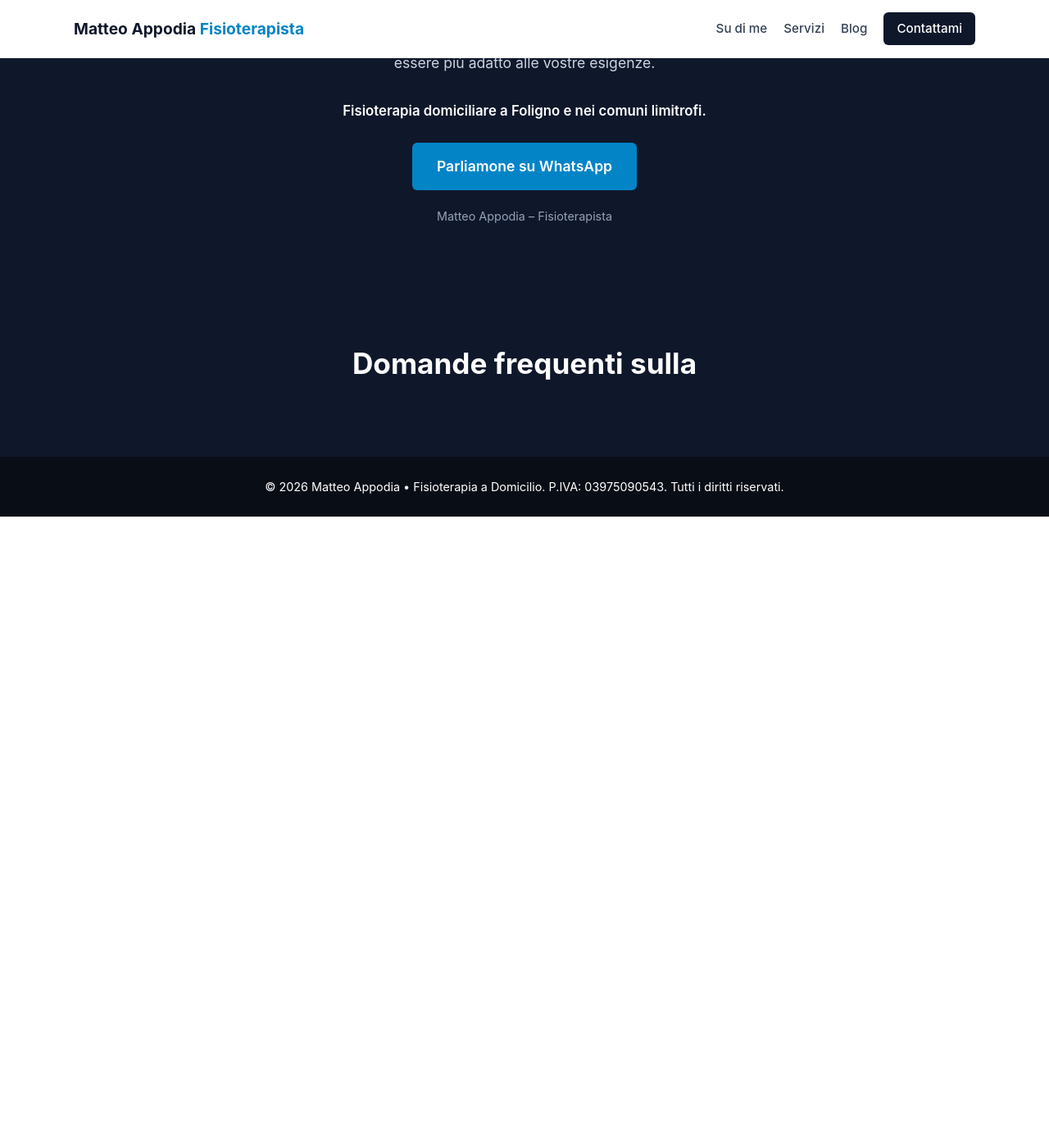
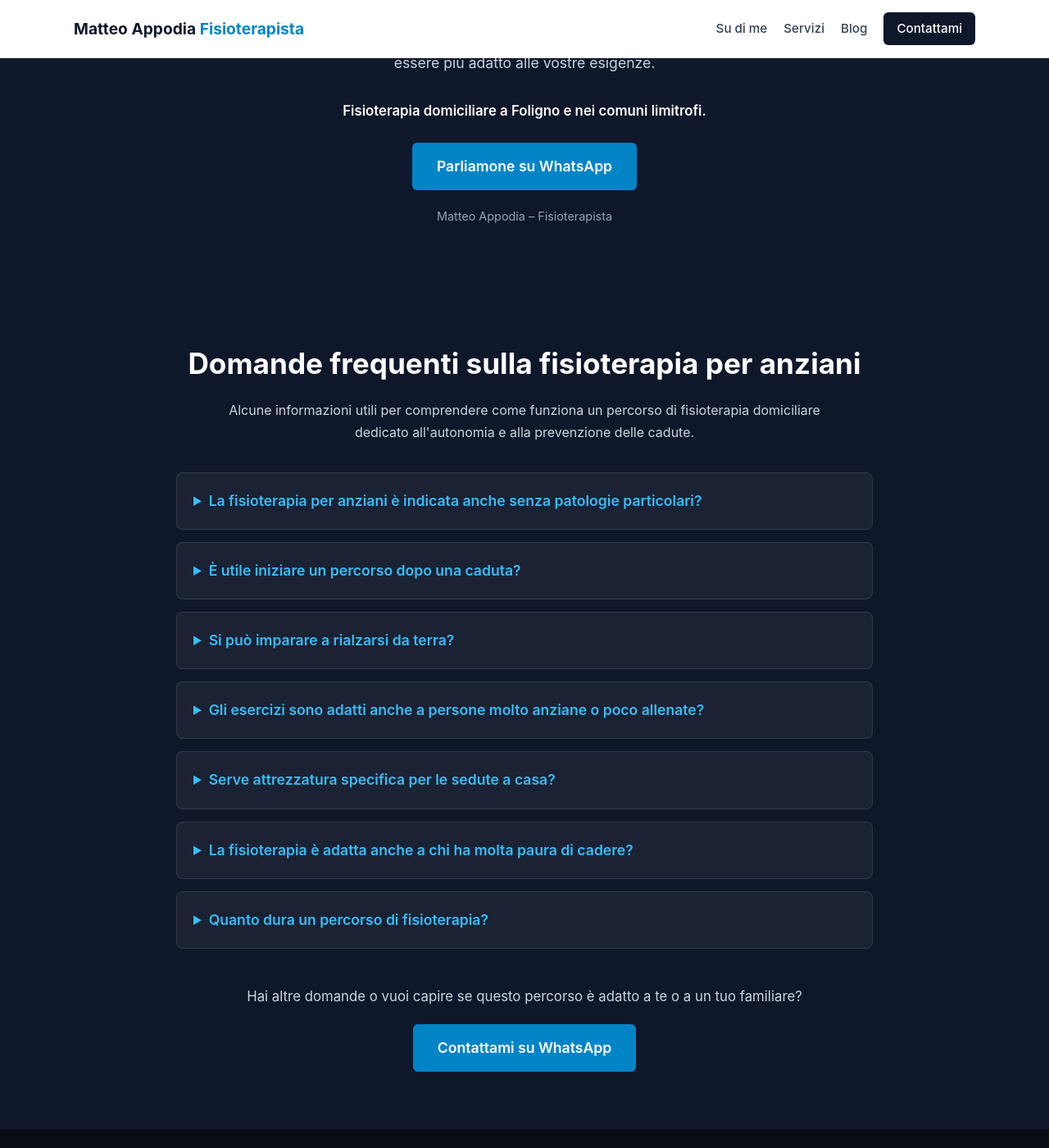
Before and after one commit to matteoappodia02-max/matteo-appodia-fisioterapista, a Jekyll site: the page built from riabilitazione-anziani.md, in a window 1280 px wide and 1400 px high, scrolled down 5040 px. Shown: the whole window at 82% size. Built offline with Jekyll 4.4.1, drawn with Linux system fonts in a browser that asks for light colours; before the commit the page ends 5670 px from its top, so only the background shows below that.

Commit message:
Update riabilitazione-anziani.md

```diff
--- a/riabilitazione-anziani.md
+++ b/riabilitazione-anziani.md
@@ -154,8 +154,45 @@ permalink: /fisioterapia-domicilio/anziani/
         </div>
     </div>
 </div>
-
 <!-- FAQ -->
 <div class="section section-dark">
     <div class="container">
-        <h2 style="text-align: center; margin-bottom: 15px;">Domande frequenti sulla
+        <h2 style="text-align: center; margin-bottom: 15px;">Domande frequenti sulla fisioterapia per anziani</h2>
+        <p style="text-align: center; color: #cbd5e1; max-width: 750px; margin: 0 auto 35px auto; line-height: 1.7;">Alcune informazioni utili per comprendere come funziona un percorso di fisioterapia domiciliare dedicato all'autonomia e alla prevenzione delle cadute.</p>
+
+        <div style="max-width: 850px; margin: 0 auto; display: flex; flex-direction: column; gap: 15px;">
+            <details style="background: rgba(255,255,255,0.05); padding: 20px; border-radius: 8px; border: 1px solid rgba(255,255,255,0.1); cursor: pointer;">
+                <summary style="font-size: 1.1rem; font-weight: 600; color: #38bdf8;">La fisioterapia per anziani è indicata anche senza patologie particolari?</summary>
+                <p style="margin-top: 15px; color: #cbd5e1; line-height: 1.7; padding-left: 20px; border-left: 2px solid #38bdf8;">Sì. Non è necessario avere una patologia specifica per beneficiare di un programma di esercizio personalizzato. Anche una riduzione della forza, dell'equilibrio o della sicurezza nei movimenti può rappresentare un motivo per richiedere una valutazione fisioterapica.</p>
+            </details>
+            <details style="background: rgba(255,255,255,0.05); padding: 20px; border-radius: 8px; border: 1px solid rgba(255,255,255,0.1); cursor: pointer;">
+                <summary style="font-size: 1.1rem; font-weight: 600; color: #38bdf8;"> È utile iniziare un percorso dopo una caduta?</summary>
+                <p style="margin-top: 15px; color: #cbd5e1; line-height: 1.7; padding-left: 20px; border-left: 2px solid #38bdf8;">Una caduta merita sempre attenzione, soprattutto se ha provocato dolore o lesioni. Una volta escluse o gestite eventuali conseguenze acute, la fisioterapia può aiutare a valutare le capacità motorie e lavorare sulle difficoltà che possono aver contribuito alla perdita di sicurezza.</p>
+            </details>
+            <details style="background: rgba(255,255,255,0.05); padding: 20px; border-radius: 8px; border: 1px solid rgba(255,255,255,0.1); cursor: pointer;">
+                <summary style="font-size: 1.1rem; font-weight: 600; color: #38bdf8;">Si può imparare a rialzarsi da terra?</summary>
+                <p style="margin-top: 15px; color: #cbd5e1; line-height: 1.7; padding-left: 20px; border-left: 2px solid #38bdf8;">In molti casi è possibile allenare strategie e capacità necessarie per rialzarsi, compatibilmente con le condizioni fisiche della persona. Il lavoro viene introdotto gradualmente e soltanto quando è sicuro e appropriato.</p>
+            </details>
+            <details style="background: rgba(255,255,255,0.05); padding: 20px; border-radius: 8px; border: 1px solid rgba(255,255,255,0.1); cursor: pointer;">
+                <summary style="font-size: 1.1rem; font-weight: 600; color: #38bdf8;">Gli esercizi sono adatti anche a persone molto anziane o poco allenate?</summary>
+                <p style="margin-top: 15px; color: #cbd5e1; line-height: 1.7; padding-left: 20px; border-left: 2px solid #38bdf8;">Sì. Gli esercizi vengono adattati al livello di partenza. Non è necessario essere già allenati: il programma viene costruito proprio per sviluppare progressivamente le capacità disponibili, rispettando le condizioni della persona.</p>
+            </details>
+            <details style="background: rgba(255,255,255,0.05); padding: 20px; border-radius: 8px; border: 1px solid rgba(255,255,255,0.1); cursor: pointer;">
+                <summary style="font-size: 1.1rem; font-weight: 600; color: #38bdf8;">Serve attrezzatura specifica per le sedute a casa?</summary>
+                <p style="margin-top: 15px; color: #cbd5e1; line-height: 1.7; padding-left: 20px; border-left: 2px solid #38bdf8;">Non è necessario acquistare attrezzatura. Porto con me gli strumenti utili per il programma, come elastici e piccoli pesi. Quando appropriato, utilizziamo anche gli arredi e gli spazi della casa, ad esempio sedie e gradini, per rendere gli esercizi direttamente collegati alle attività quotidiane.</p>
+            </details>
+            <details style="background: rgba(255,255,255,0.05); padding: 20px; border-radius: 8px; border: 1px solid rgba(255,255,255,0.1); cursor: pointer;">
+                <summary style="font-size: 1.1rem; font-weight: 600; color: #38bdf8;">La fisioterapia è adatta anche a chi ha molta paura di cadere?</summary>
+                <p style="margin-top: 15px; color: #cbd5e1; line-height: 1.7; padding-left: 20px; border-left: 2px solid #38bdf8;">Sì. La paura di cadere può limitare significativamente il movimento e la partecipazione alle attività quotidiane. Il percorso tiene conto di questa difficoltà e propone esercizi progressivi, adeguati alle capacità della persona, per sviluppare maggiore sicurezza e fiducia nei propri movimenti.</p>
+            </details>
+            <details style="background: rgba(255,255,255,0.05); padding: 20px; border-radius: 8px; border: 1px solid rgba(255,255,255,0.1); cursor: pointer;">
+                <summary style="font-size: 1.1rem; font-weight: 600; color: #38bdf8;">Quanto dura un percorso di fisioterapia?</summary>
+                <p style="margin-top: 15px; color: #cbd5e1; line-height: 1.7; padding-left: 20px; border-left: 2px solid #38bdf8;">Non esiste una durata uguale per tutti. Dipende dalle condizioni iniziali, dagli obiettivi e dalla risposta al programma. La valutazione e il monitoraggio permettono di stabilire come proseguire e quando modificare il lavoro.</p>
+            </details>
+        </div>
+        <div style="text-align: center; margin-top: 45px;">
+            <p style="color: #cbd5e1; margin-bottom: 20px; font-size: 1.05rem;">Hai altre domande o vuoi capire se questo percorso è adatto a te o a un tuo familiare?</p>
+            <a href="https://wa.me/393703448214" target="_blank" rel="noopener noreferrer" class="btn btn-primary" style="font-size: 1.1rem; padding: 15px 30px;">Contattami su WhatsApp</a>
+        </div>
+    </div>
+</div>
```
